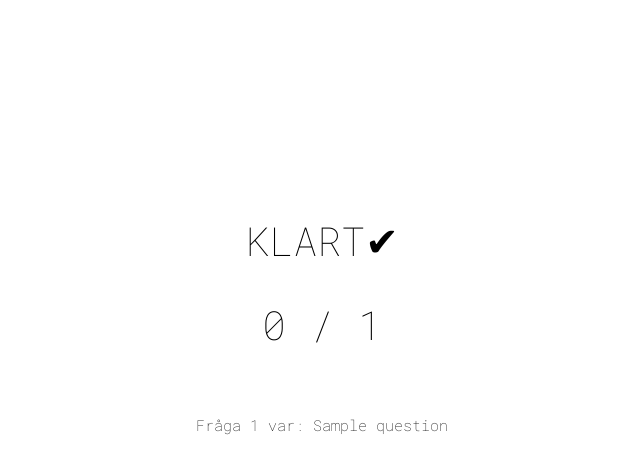
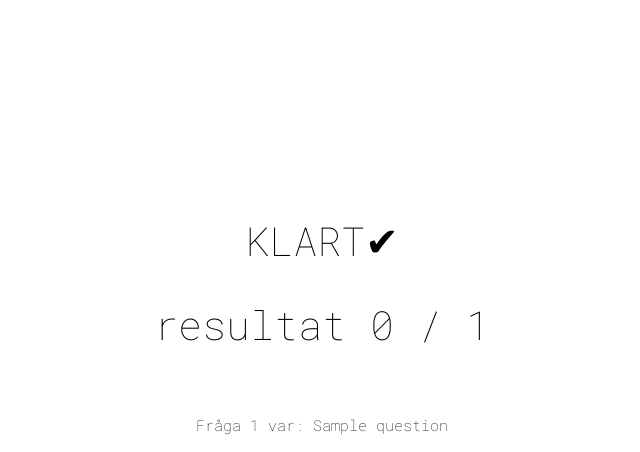
Before and after one commit to nikkipikki/quizproject, a Django app: page /quiz/1/completed/ in a window 1280 px wide. Shown: the part 21-473 px from the top of the page, without its empty margins (318-958 px from the left). Run offline with Django 3.2, Linux system fonts and the light colour scheme; tables that the repository leaves empty hold one stand-in row (values such as "Sample post"); some libraries are stand-ins or nearby versions.

Commit message:
&#10004;

```diff
--- a/quiz/templates/results.html
+++ b/quiz/templates/results.html
@@ -13,7 +13,7 @@
 		<h1> KLART<span style="color: #000000">&#10004;</span>
 		</h1>
 	</div>
-		<h1> {{ correct }} / {{ total }}</h1>
+		<h1> resultat {{ correct }} / {{ total }}</h1>
 		<br><br>
 		{% for question in questions %}
 			<h3>Fråga {{ forloop.counter }} var: {{ question.question }}</h3>
```
